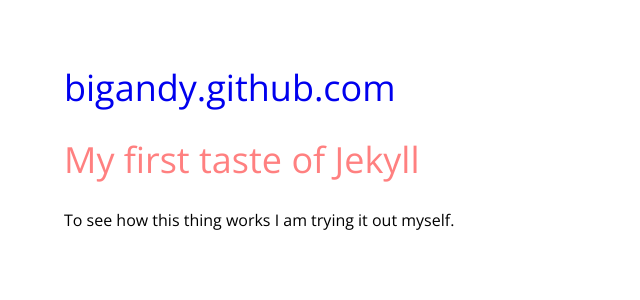
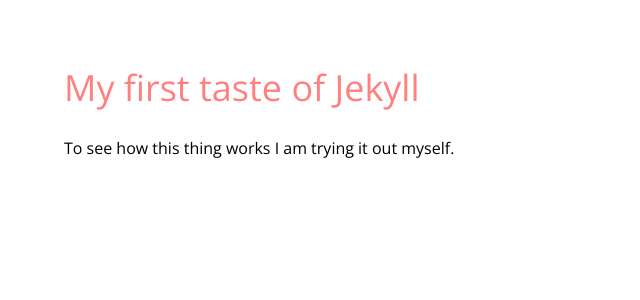
Before and after one commit to bigandy/bigandy.github.io, a Jekyll site: the page built from _posts/2013-03-12-Testing-Jekyll.md, in a window 1280 px wide. Shown: the top 300 px of the page, without its empty margins (0-640 px from the left). Built offline with Jekyll 4.4.1, drawn with Linux system fonts in a browser that asks for light colours; Markdown is read by kramdown in place of the engine named in the settings.

Commit message:
remove layout as was duplication of default.html

```diff
--- a/_layouts/layout.html
+++ /dev/null
@@ -1,25 +0,0 @@
-<!DOCTYPE html>
-<html lang="en">
-  <head>
-    <meta charset="utf-8">
-
-    <!-- Prefetch DNS for external assets (Twitter widgets etc). -->
-    <link rel="dns-prefetch" href="//fonts.googleapis.com">
-
-    <title>{{ page.title }}</title>
-    <meta name="viewport" content="width=device-width, initial-scale=1.0">
-    <link href='http://fonts.googleapis.com/css?family=Open+Sans:400,300' rel='stylesheet' type='text/css'>
-    <link href="/css/style.css" rel="stylesheet">
-
-  </head>
-<body>
-
-	{% include header.html %}
-
-	<div class="container">
-	    {{ content }}
-	</div>
-
-
-  </body>
-</html>
--- a/_layouts/post.html
+++ b/_layouts/post.html
@@ -1,5 +1,5 @@
 ---
-layout: layout
+layout: default
 ---
 
 <article class="content">
```
